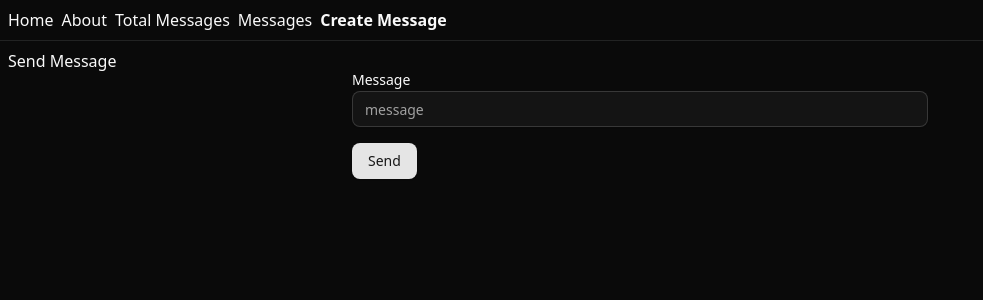
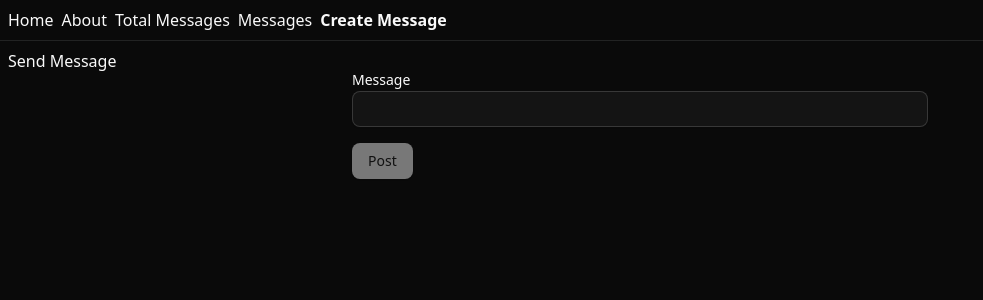
Before and after one commit to egwolk/egwolk-guestbook, a React (Vite) app in the folder frontend/: page /createMessage in a window 1280 px wide. Shown: the top 300 px of the page, without its empty margins (0-983 px from the left). Built offline with nearby package versions, Linux system fonts and the light colour scheme; what hono would draw is missing.

Commit message:
feat: add @tanstack/react-form for form handling in CreateMessage; update messages display to support whitespace

```diff
--- a/frontend/package.json
+++ b/frontend/package.json
@@ -13,6 +13,7 @@
     "@radix-ui/react-label": "^2.1.7",
     "@radix-ui/react-slot": "^1.2.3",
     "@tailwindcss/vite": "^4.1.7",
+    "@tanstack/react-form": "^1.11.3",
     "@tanstack/react-query": "^5.76.2",
     "@tanstack/react-router": "^1.120.7",
     "@tanstack/react-router-devtools": "^1.120.7",
--- a/frontend/src/routes/__root.tsx
+++ b/frontend/src/routes/__root.tsx
@@ -17,10 +17,10 @@ function NavBar() {
         <Link to="/totalMsg" className="[&.active]:font-bold"> {/*for testing*/}
           Total Messages
         </Link>{' '}
-        <Link to="/messages" className="[&.active]:font-bold"> {/*for testing*/}
+        <Link to="/messages" className="[&.active]:font-bold">
           Messages
         </Link>{' '}
-        <Link to="/createMessage" className="[&.active]:font-bold"> {/*for testing*/}
+        <Link to="/createMessage" className="[&.active]:font-bold">
           Create Message
         </Link>{' '}
       </div>
--- a/frontend/src/routes/createMessage.tsx
+++ b/frontend/src/routes/createMessage.tsx
@@ -4,18 +4,84 @@ import { Input } from "@/components/ui/input"
 import { Label } from "@/components/ui/label"
 import { Button } from "@/components/ui/button"
 
+
+import { useForm } from '@tanstack/react-form'
+import type { AnyFieldApi } from '@tanstack/react-form'
+
+import { api } from '@/lib/api'
+
 export const Route = createFileRoute('/createMessage')({
   component: CreateMessage,
 })
 
+function FieldInfo({ field }: { field: AnyFieldApi }) {
+  return (
+    <>
+      {field.state.meta.isTouched && !field.state.meta.isValid ? (
+        <em>{field.state.meta.errors.join(', ')}</em>
+      ) : null}
+      {/* {field.state.meta.isValidating ? 'Validating...' : null} */}
+    </>
+  )
+}
+
 function CreateMessage() {
+  const form = useForm({
+    defaultValues: {
+      message: '',
+    },
+    onSubmit: async ({ value, formApi }) => {
+      await new Promise(r => setTimeout(r, 3000)) // Simulate network delay
+      // Do something with form data
+      const res = await api.messages.$post({ json: value })
+      if (!res.ok) {
+        throw new Error('Network response was not ok')
+      }
+      console.log(value)
+      formApi.reset()
+    },
+  })
+
   return (
     <div className="p-2">
       <h2>Send Message</h2>
-      <form action="" className='max-w-xl m-auto'>
-        <Label className='mb-1' htmlFor="message">Message</Label>
-        <Input type="text" id="message" placeholder="message" />
-        <Button className='mt-4' type='submit'>Send</Button>
+      <form className='max-w-xl m-auto'
+        onSubmit={(e) => {
+          e.preventDefault()
+          e.stopPropagation()
+          form.handleSubmit()
+        }}
+      >
+        <form.Field
+            name="message"
+            children={(field) => {
+              // Avoid hasty abstractions. Render props are great!
+              return (
+                <>
+                  <Label className='mb-1' htmlFor={field.name}>Message</Label>
+                  <Input
+                    id={field.name}
+                    name={field.name}
+                    value={field.state.value}
+                    onBlur={field.handleBlur}
+                    onChange={(e) => field.handleChange(e.target.value)}
+                  />
+                  <FieldInfo field={field} />
+                </>
+              )
+            }}
+          />
+          <form.Subscribe
+          selector={(state) => [
+            state.canSubmit && state.values.message.trim().length > 0,
+            state.isSubmitting
+          ]}
+          children={([canSubmit, isSubmitting]) => (
+            <Button className='mt-4' type="submit" disabled={!canSubmit}>
+              {isSubmitting ? '...' : 'Post'}
+            </Button>
+          )}
+        />
       </form>
     </div>
   )
--- a/frontend/src/routes/messages.tsx
+++ b/frontend/src/routes/messages.tsx
@@ -59,7 +59,7 @@ function Messages() {
             ))
             : data?.messages.map((message) => (
                 <TableRow key={message.id}>
-                  <TableCell className="font-medium">{message.message}</TableCell>
+                  <TableCell className="font-medium whitespace-pre-wrap">{message.message}</TableCell>
                 </TableRow>
               ))}
         </TableBody>
```
Also changed, not shown: 1 other file (tests, documents, lock files or other folders).
